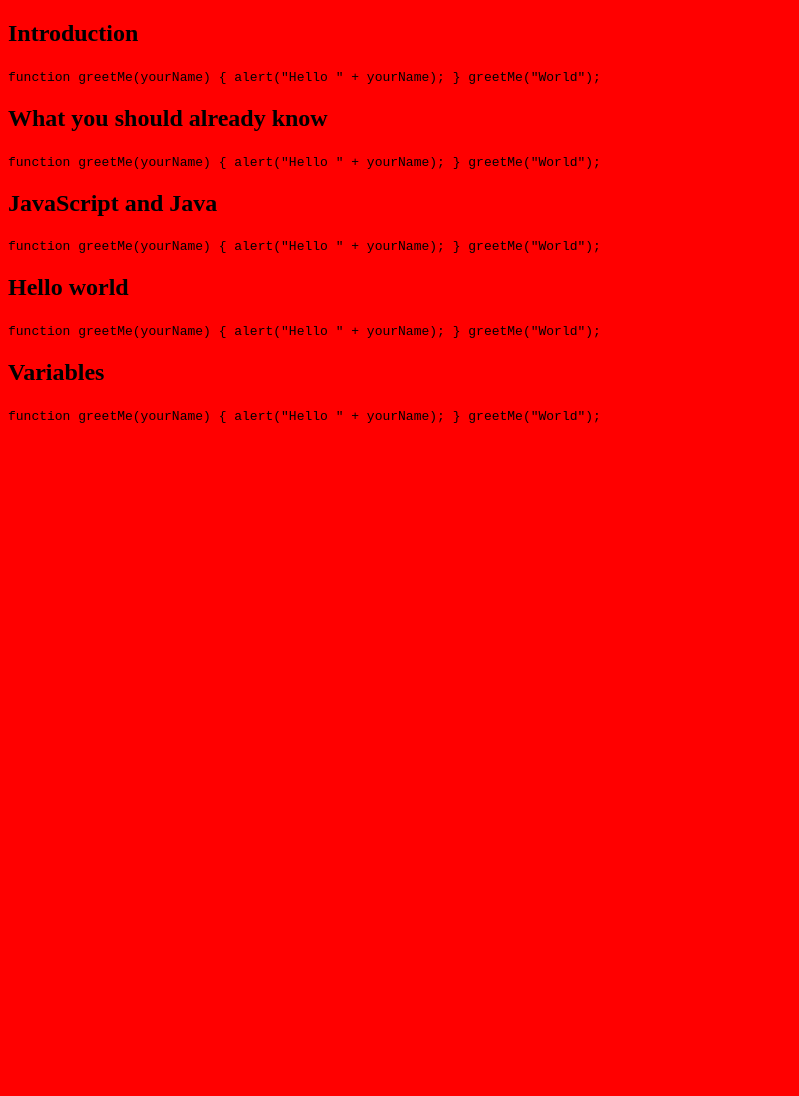
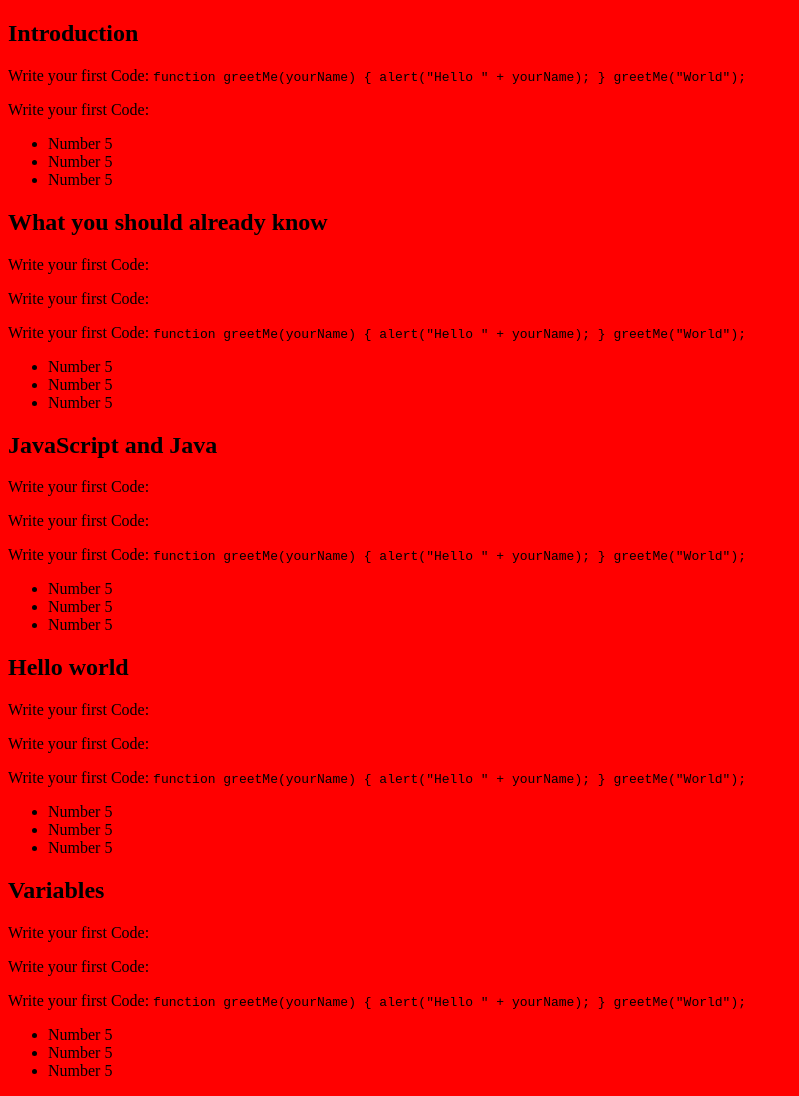
Before and after one commit to Lanr3waju/Technical-Documentation-Page, a website: page index.html in a window 1280 px wide. Shown: the whole page, without its empty margins (0-799 px from the left). Before the commit the page ends 800 px from the top, so only its background shows below. Drawn offline with Linux system fonts and the light colour scheme.

Commit message:
User story 7

```diff
--- a/index.html
+++ b/index.html
@@ -11,68 +11,95 @@
         <main id="main-doc">
             <section id="Introduction" class="main-section">
                 <header><h2>Introduction</h2></header>
-                <p>
+                <p>Write your first Code:
                     <code>
                         function greetMe(yourName) { alert("Hello " + yourName); }
                         greetMe("World");
                     </code>
                 </p>
-                <p></p>
+                <p>Write your first Code:</p>
+                <ul>
+                    <li>Number 5</li>
+                    <li>Number 5</li>
+                    <li>Number 5</li>
+                </ul>
+
 
             </section>
 
             <section id="What_you_should_already_know" class="main-section">
                 <header><h2>What you should already know</h2></header>
-                <p></p>
-                <p></p>
-                <p>
+                <p>Write your first Code:</p>
+                <p>Write your first Code:</p>
+                <p>Write your first Code:
                     <code>
                         function greetMe(yourName) { alert("Hello " + yourName); }
                         greetMe("World");
                     </code>
                 </p>
+                <ul>
+                    <li>Number 5</li>
+                    <li>Number 5</li>
+                    <li>Number 5</li>
+                </ul>
+
 
 
             </section>
 
             <section id="JavaScript_and_Java" class="main-section">
                 <header><h2>JavaScript and Java</h2></header>
-                <p></p>
-                <p></p>
-                <p>
+                <p>Write your first Code:</p>
+                <p>Write your first Code:</p>
+                <p>Write your first Code:
                     <code>
                         function greetMe(yourName) { alert("Hello " + yourName); }
                         greetMe("World");
                     </code>
                 </p>
-
+                <ul>
+                    <li>Number 5</li>
+                    <li>Number 5</li>
+                    <li>Number 5</li>
+                </ul>
 
             </section>
 
             <section id="Hello_world" class="main-section">
                 <header><h2>Hello world</h2></header>
-                <p></p>
-                <p></p>
-                <p>
+                <p>Write your first Code:</p>
+                <p>Write your first Code:</p>
+                <p>Write your first Code:
                     <code>
                         function greetMe(yourName) { alert("Hello " + yourName); }
                         greetMe("World");
                     </code>
                 </p>
+                <ul>
+                    <li>Number 5</li>
+                    <li>Number 5</li>
+                    <li>Number 5</li>
+                </ul>
+
 
 
             </section>
 
             <section id="Variables" class="main-section">
                 <header><h2>Variables</h2></header>
-                <p></p>
-                <p></p>
-                <p>
+                <p>Write your first Code:</p>
+                <p>Write your first Code:</p>
+                <p>Write your first Code:
                     <code>
                         function greetMe(yourName) { alert("Hello " + yourName); }
                         greetMe("World");
                     </code>
                 </p>
+                <ul>
+                    <li>Number 5</li>
+                    <li>Number 5</li>
+                    <li>Number 5</li>
+                </ul>
 
 
 
```
